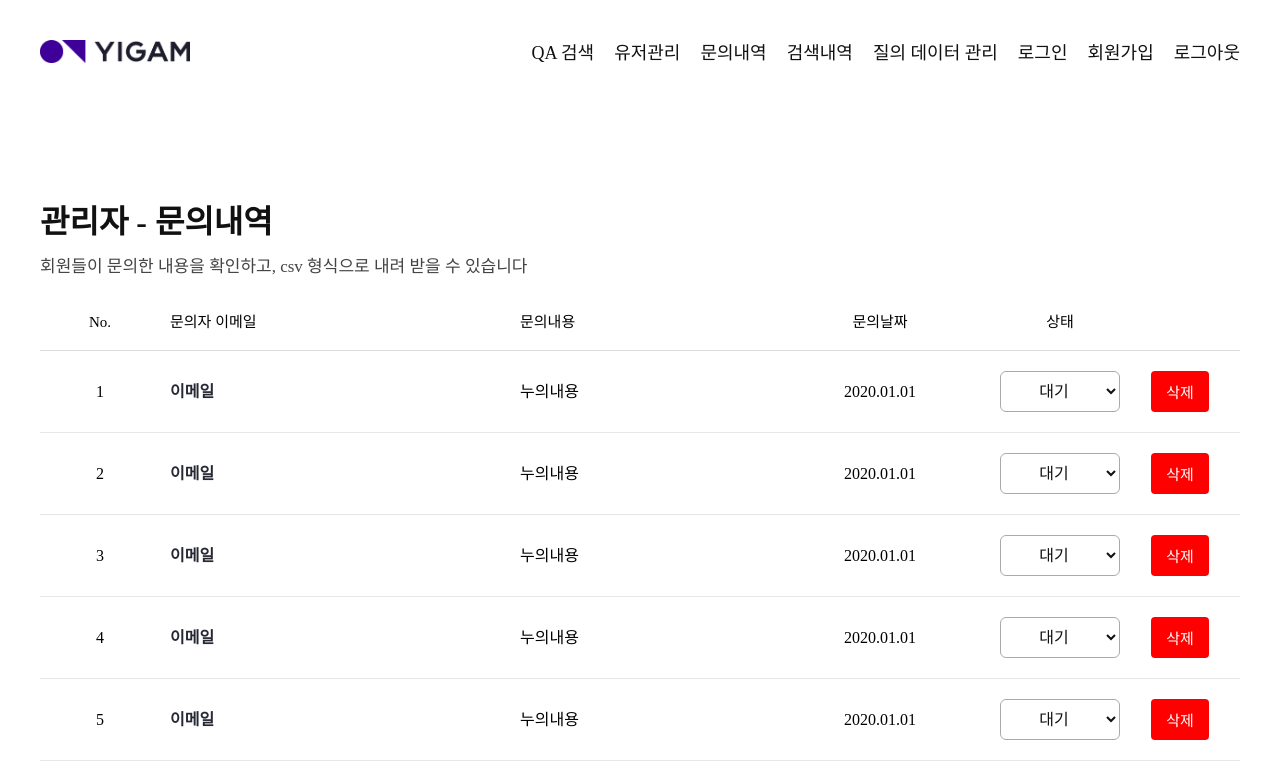
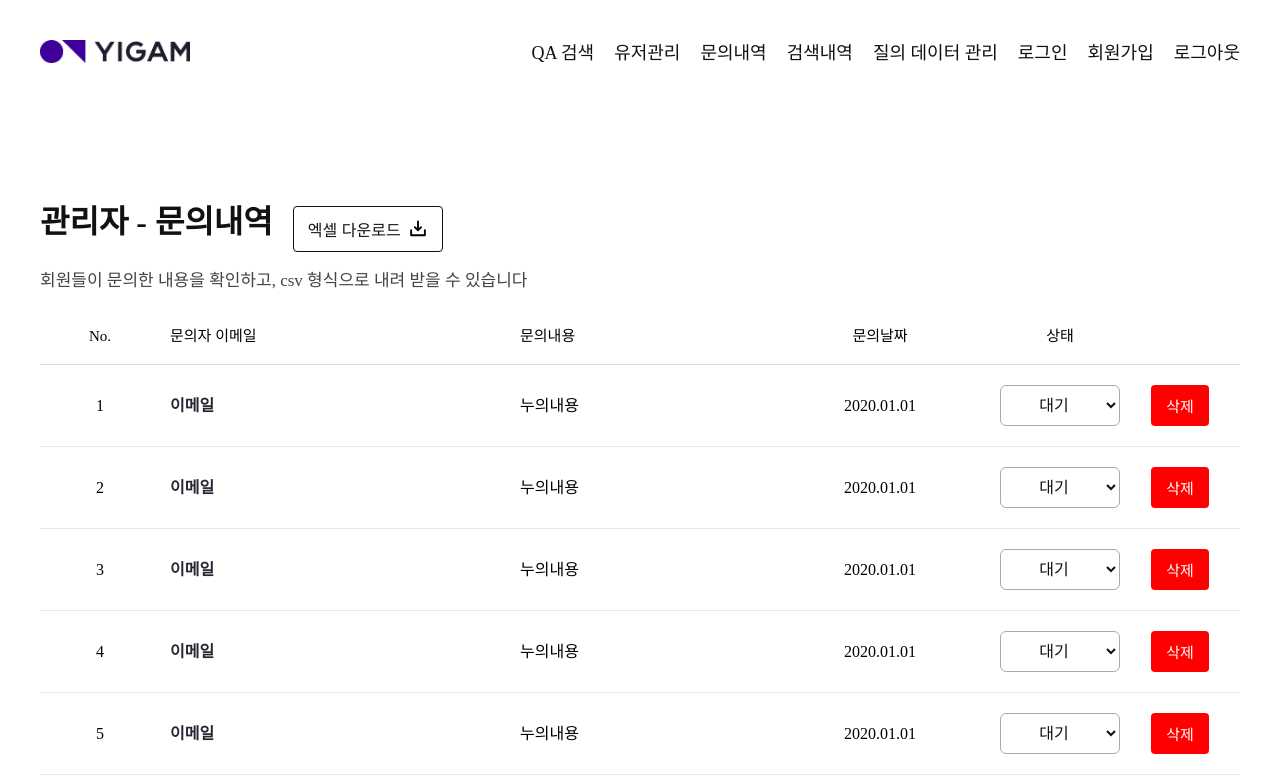
Before and after one commit to YigamP/Yigam, a React (Vite) app in the folder client/: page /admin/inquiry in a window 1280 px wide. Shown: the top 779 px of the page. Built offline with nearby package versions, Linux system fonts and the light colour scheme; the HTML template or start-up script is replaced by a standard one.

Commit message:
💄 Design:  검색내역 / 문의내역 다운로드 버튼 추가

```diff
--- a/client/src/components/Admin/AdminInquiryLayout.jsx
+++ b/client/src/components/Admin/AdminInquiryLayout.jsx
@@ -2,12 +2,19 @@ import { Wrapper } from '../../commons/styles/style';
 import * as S from './style';
 import SubTitle from '../commons/titles/SubTitle';
 import SecondTitle from '../commons/titles/SecondTitle';
+import { PiDownloadSimpleBold } from 'react-icons/pi';
 
 const AdminInquiryLayout = () => {
     return (
         <Wrapper>
             <S.AdminContainer>
-                <SubTitle title="관리자 - 문의내역" />
+                <S.BetweenBox>
+                    <SubTitle title="관리자 - 문의내역" />
+                    <S.DataBtn color="#fff" style={{ fontSize: '20px' }}>
+                        <span>엑셀 다운로드</span>
+                        <PiDownloadSimpleBold />
+                    </S.DataBtn>
+                </S.BetweenBox>
                 <S.SecondTitleContainer>
                     <SecondTitle title="회원들이 문의한 내용을 확인하고, csv 형식으로 내려 받을 수 있습니다" />
                 </S.SecondTitleContainer>
--- a/client/src/components/Admin/AdminSearchHistoryLayout.jsx
+++ b/client/src/components/Admin/AdminSearchHistoryLayout.jsx
@@ -2,12 +2,19 @@ import { Wrapper } from '../../commons/styles/style';
 import * as S from './style';
 import SubTitle from '../commons/titles/SubTitle';
 import SecondTitle from '../commons/titles/SecondTitle';
+import { PiDownloadSimpleBold } from 'react-icons/pi';
 
 const AdminSearchHistoryLayout = () => {
     return (
         <Wrapper>
             <S.AdminContainer>
-                <SubTitle title="관리자 - 검색내역" />
+                <S.BetweenBox>
+                    <SubTitle title="관리자 - 검색내역" />
+                    <S.DataBtn color="#fff" style={{ fontSize: '20px' }}>
+                        <span>엑셀 다운로드</span>
+                        <PiDownloadSimpleBold />
+                    </S.DataBtn>
+                </S.BetweenBox>
                 <S.SecondTitleContainer>
                     <SecondTitle title="회원들이 검색한 내역을 조회할 수 있습니다." />
                 </S.SecondTitleContainer>
--- a/client/src/components/Admin/style.js
+++ b/client/src/components/Admin/style.js
@@ -147,3 +147,8 @@ export const DataBtn = styled.button`
         color: ${({ color }) => (color === '#fff' ? '#111' : '#fff')};
     }
 `;
+
+export const BetweenBox = styled.div`
+    display: flex;
+    gap: 20px;
+`;
```
